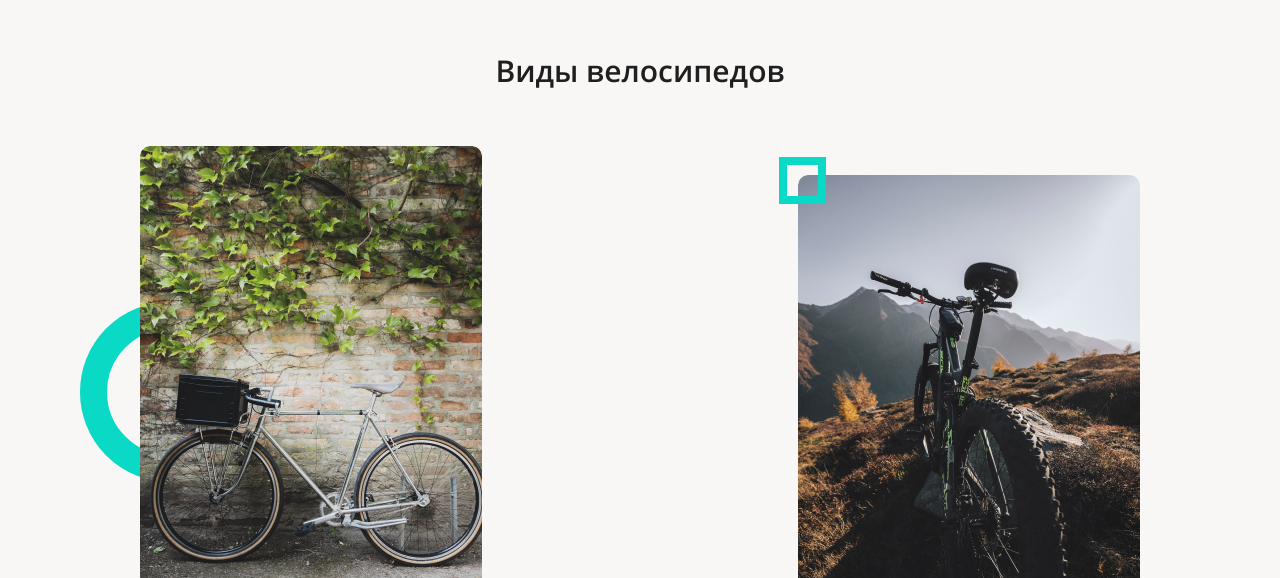
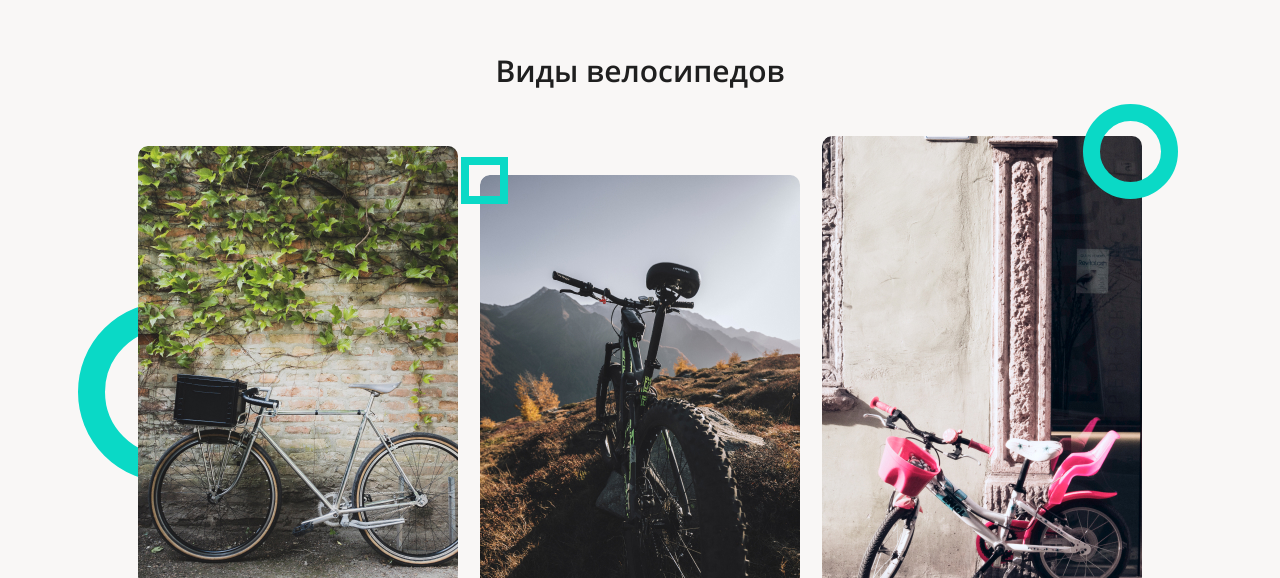
Before and after one commit to S-E-Pashin/Bicycle, a website: page source/index.html in a window 1280 px wide. Shown: the part 1422-2000 px from the top of the page. Drawn offline with nearby package versions, Linux system fonts and the light colour scheme; files that its build step writes are made by us from their sources.

Commit message:
Внесены правки до js

```diff
--- a/source/js/script.js
+++ b/source/js/script.js
@@ -4,7 +4,7 @@
   var mainNavCloseButton = document.querySelector('.main-nav__close-wrapper');
   var mainNav = document.querySelector('.main-nav');
   var mainNavOpenButton = document.querySelector('.promo__button-nav');
-  var header = document.querySelector('.header')
+  var header = document.querySelector('.header');
 
   var hideMainNav = function () {
     if (mainNav.classList.contains('main-nav--js-close') !== true) {
--- a/source/sass/blocks/header.scss
+++ b/source/sass/blocks/header.scss
@@ -10,7 +10,6 @@
     min-width: $mobile_min;
     background-color: $bg_first_color;
 
-
     &--js {
       height: 100%;
       position: fixed;
--- a/source/sass/blocks/main.scss
+++ b/source/sass/blocks/main.scss
@@ -24,9 +24,7 @@
     flex-direction: column;
     align-items: center;
     width: 100%;
-    //min-width: $mobile_min;
     margin: 0;
-
     background-image: url("../img/promo-img.jpg");
     background-size: 100% 439px;
     background-position: center -49px;
--- a/source/sass/blocks/types.scss
+++ b/source/sass/blocks/types.scss
@@ -7,6 +7,7 @@
   width: 100%;
   padding: 149px 0 132px 0;
   background-color: $bg_fourth_color;
+  overflow: hidden;
 
   @media (max-width: $tablet_max) {
     padding: 50px 0 19px 0;
@@ -39,34 +40,28 @@
   align-items: start;
   flex-wrap: wrap;
   width: 78.2vw;
-  //min-width: 1079px;
   max-width: 1127px;
   margin: 50px 0 0 0;
 
+  @media (min-width: 1024px) and (max-width: 1373px) {
+    min-width: 1004px;
+  }
 
   @media (max-width: $tablet_max) {
     width: 83.5vw;
     margin: 30px 0 0 0;
     min-width: 650px;
-    //min-width: 850px;
     min-height: 808.9px;
   }
 
-
   @media (min-width: 970px) and (max-width: 1023px) {
     min-width: 850px;
-  }
-
-  @media (max-width: $tablet_max) {
-
   }
 
   @media (min-width: 630px) and (max-width: 767px) {
     min-height: 856px;
   }
 
-
-  //@media (max-width: $mobile_max) {
   @media (max-width: 629px) {
     min-width: 280px;
     min-height: 1188.9px;
@@ -88,6 +83,10 @@
     background-repeat: no-repeat;
     background-size: 100%;
     z-index: 1;
+
+    @media (min-width: 1024px) and (max-width: 1373px) {
+      right: 200px;
+    }
 
     @media (max-width: $tablet_max) {
       bottom: 26px;
@@ -199,6 +198,12 @@
     background-size: 100%;
     z-index: 1;
 
+    @media (min-width: 1024px) and (max-width: 1373px) {
+      z-index: 1;
+      bottom: 533px;
+      right: -36px;
+    }
+
     @media (max-width: $tablet_max) {
       bottom: 306px;
       right: -25px;
@@ -240,6 +245,11 @@
 .types__item .types__img {
   border-radius: 10px;
 
+  @media (min-width: 1024px) and (max-width: 1373px) {
+    width: 320px;
+    background-size: auto;
+  }
+
   @media (max-width: $tablet_max) {
     width: 270px;
     height: 300px;
--- a/source/sass/blocks/video.scss
+++ b/source/sass/blocks/video.scss
@@ -13,7 +13,6 @@
   @media (max-width: $mobile_max) {
     grid-template-rows: 90px 181px 113px 48px;
     grid-template-columns: 1fr 90vw 1fr;
-    //min-width: 320px;
     min-width: 280px;
   }
 }
@@ -22,7 +21,6 @@
   grid-row: 1 / -2;
   grid-column: 1 / -1;
   background-color: $bg_five_color;
-  //min-width: 320px;
   min-width: 280px;
 }
 
```
Also changed, not shown: build/css/style.min.css, 1 other file.
